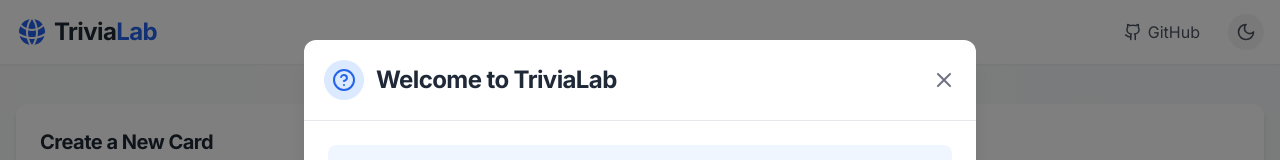
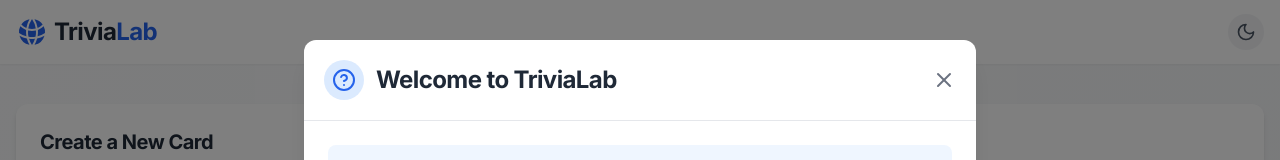
Before and after one commit to lukasjp11/TriviaLab, a React (Vite) app: page / in a window 1280 px wide. Shown: the top 160 px of the page. Built offline with nearby package versions, Linux system fonts and the light colour scheme.

Commit message:
fix ios?

```diff
--- a/src/components/layout/Footer.jsx
+++ b/src/components/layout/Footer.jsx
@@ -3,35 +3,36 @@
 
 const Footer = () => {
   return (
-    <footer className="bg-white dark:bg-gray-800 py-6 border-t border-gray-200 dark:border-gray-700 mt-10 w-full">
+    <footer className="bg-white dark:bg-gray-800 py-6 border-t border-gray-200 dark:border-gray-700 mt-10 w-full pb-safe">
       <div className="container mx-auto px-4">
         <div className="flex flex-col md:flex-row justify-between items-center">
           <div className="mb-4 md:mb-0">
             <div className="flex items-center space-x-2 text-blue-600 dark:text-blue-400">
               <svg xmlns="http://www.w3.org/2000/svg" viewBox="0 0 24 24" fill="currentColor" className="w-6 h-6">
-                <path d="M21.721 12.752a9.711 9.711 0 00-.945-5.003 12.754 12.754 0 01-4.339 2.708 18.991 18.991 0 01-.214 4.772 17.165 17.165 0 005.498-2.477zM14.634 15.55a17.324 17.324 0 00.332-4.647c-.952.227-1.945.347-2.966.347-1.021 0-2.014-.12-2.966-.347a17.515 17.515 0 00.332 4.647 17.385 17.385 0 005.268 0zM9.772 17.119a18.963 18.963 0 004.456 0A17.182 17.182 0 0112 21.724a17.18 17.18 0 01-2.228-4.605zM7.777 15.23a18.87 18.87 0 01-.214-4.774 12.753 12.753 0 01-4.34-2.708 9.711 9.711 0 00-.944 5.004 17.165 17.165 0 005.498 2.477zM21.356 14.752a9.765 9.765 0 01-7.478 6.817a18.64 18.64 0 001.988-4.718 18.627 18.627 0 005.49-2.098zM2.644 14.752c1.682.971 3.53 1.688 5.49 2.099a18.64 18.64 0 001.988 4.718 9.765 9.765 0 01-7.478-6.816zM13.878 2.43a9.755 9.755 0 016.116 3.986 11.267 11.267 0 01-3.746 2.504a18.63 18.63 0 00-2.37-6.49zM12 2.276a17.152 17.152 0 012.805 7.121c-.897.23-1.837.353-2.805.353-.968 0-1.908-.122-2.805-.353A17.151 17.151 0 0112 2.276zM10.122 2.43a18.629 18.629 0 00-2.37 6.49 11.266 11.266 0 01-3.746-2.504a9.754 9.754 0 016.116-3.985z" />
+                <path d="M21.721 12.752a9.711 9.711 0 00-.945-5.003 12.754 12.754 0 01-4.339 2.708 18.991 18.991 0 01-.214 4.772 17.165 17.165 0 005.498-2.477zM14.634 15.55a17.324 17.324 0 00.332-4.647c-.952.227-1.945.347-2.966.347-1.021 0-2.014-.12-2.966-.347a17.515 17.515 0 00.332 4.647 17.385 17.385 0 005.268 0zM9.772 17.119a18.963 18.963 0 004.456 0A17.182 17.182 0 0112 21.724a17.18 17.18 0 01-2.228-4.605zM7.777 15.23a18.87 18.87 0 01-.214-4.774 12.753 12.753 0 01-4.34-2.708 9.711 9.711 0 00-.944 5.004a17.165 17.165 0 005.498 2.477zM21.356 14.752a9.765 9.765 0 01-7.478 6.817a18.64 18.64 0 001.988-4.718 18.627 18.627 0 005.49-2.098zM2.644 14.752c1.682.971 3.53 1.688 5.49 2.099a18.64 18.64 0 001.988 4.718 9.765 9.765 0 01-7.478-6.816zM13.878 2.43a9.755 9.755 0 016.116 3.986 11.267 11.267 0 01-3.746 2.504a18.63 18.63 0 00-2.37-6.49zM12 2.276a17.152 17.152 0 012.805 7.121c-.897.23-1.837.353-2.805.353-.968 0-1.908-.122-2.805-.353A17.151 17.151 0 0112 2.276zM10.122 2.43a18.629 18.629 0 00-2.37 6.49 11.266 11.266 0 01-3.746-2.504a9.754 9.754 0 016.116-3.985z" />
               </svg>
               <span className="font-semibold text-gray-800 dark:text-white text-lg">
                 Trivia<span className="text-blue-600 dark:text-blue-400">Lab</span>
               </span>
             </div>
           </div>
-          <div className="hidden md:flex flex-col items-center md:items-end">
-            <div className="flex mb-2 space-x-4">
+
+          <div className="flex flex-col items-center md:items-end">
+            <div className="flex space-x-4">
               <a
                 href="https://github.com/lukasjp11/trivialab"
                 target="_blank"
                 rel="noopener noreferrer"
-                className="text-gray-600 dark:text-gray-400 hover:text-gray-900 dark:hover:text-white transition-colors"
+                className="text-gray-600 dark:text-gray-400 hover:text-gray-900 dark:hover:text-white transition-colors flex items-center gap-2"
                 aria-label="GitHub"
               >
                 <Github size={20} />
+                <span>GitHub</span>
               </a>
             </div>
           </div>
         </div>
       </div>
-      <div className="h-4 bg-white dark:bg-gray-800"></div>
     </footer>
   );
 };
--- a/src/components/layout/Header.jsx
+++ b/src/components/layout/Header.jsx
@@ -7,15 +7,13 @@
   const { darkMode, toggleTheme } = useTheme();
 
   return (
-    <header className="sticky top-0 z-40 bg-white dark:bg-gray-800 shadow-sm dark:shadow-gray-900/20 w-full">
-      <div className="absolute top-0 left-0 right-0 h-5 bg-white dark:bg-gray-800 -translate-y-full"></div>
-
+    <header className="sticky top-0 z-40 bg-white dark:bg-gray-800 shadow-sm dark:shadow-gray-900/20 w-full pt-safe">
       <div className="container mx-auto px-4">
         <div className="flex items-center justify-between h-16">
           <div className="flex items-center gap-2">
             <div className="flex items-center text-blue-600 dark:text-blue-400">
               <svg xmlns="http://www.w3.org/2000/svg" viewBox="0 0 24 24" fill="currentColor" className="w-8 h-8">
-                <path d="M21.721 12.752a9.711 9.711 0 00-.945-5.003 12.754 12.754 0 01-4.339 2.708 18.991 18.991 0 01-.214 4.772 17.165 17.165 0 005.498-2.477zM14.634 15.55a17.324 17.324 0 00.332-4.647c-.952.227-1.945.347-2.966.347-1.021 0-2.014-.12-2.966-.347a17.515 17.515 0 00.332 4.647 17.385 17.385 0 005.268 0zM9.772 17.119a18.963 18.963 0 004.456 0A17.182 17.182 0 0112 21.724a17.18 17.18 0 01-2.228-4.605zM7.777 15.23a18.87 18.87 0 01-.214-4.774 12.753 12.753 0 01-4.34-2.708 9.711 9.711 0 00-.944 5.004 17.165 17.165 0 005.498 2.477zM21.356 14.752a9.765 9.765 0 01-7.478 6.817 18.64 18.64 0 001.988-4.718 18.627 18.627 0 005.49-2.098zM2.644 14.752c1.682.971 3.53 1.688 5.49 2.099a18.64 18.64 0 001.988 4.718 9.765 9.765 0 01-7.478-6.816zM13.878 2.43a9.755 9.755 0 016.116 3.986 11.267 11.267 0 01-3.746 2.504a18.63 18.63 0 00-2.37-6.49zM12 2.276a17.152 17.152 0 012.805 7.121c-.897.23-1.837.353-2.805.353-.968 0-1.908-.122-2.805-.353A17.151 17.151 0 0112 2.276zM10.122 2.43a18.629 18.629 0 00-2.37 6.49 11.266 11.266 0 01-3.746-2.504a9.754 9.754 0 016.116-3.985z" />
+                <path d="M21.721 12.752a9.711 9.711 0 00-.945-5.003 12.754 12.754 0 01-4.339 2.708 18.991 18.991 0 01-.214 4.772 17.165 17.165 0 005.498-2.477zM14.634 15.55a17.324 17.324 0 00.332-4.647c-.952.227-1.945.347-2.966.347-1.021 0-2.014-.12-2.966-.347a17.515 17.515 0 00.332 4.647 17.385 17.385 0 005.268 0zM9.772 17.119a18.963 18.963 0 004.456 0A17.182 17.182 0 0112 21.724a17.18 17.18 0 01-2.228-4.605zM7.777 15.23a18.87 18.87 0 01-.214-4.774 12.753 12.753 0 01-4.34-2.708 9.711 9.711 0 00-.944 5.004a17.165 17.165 0 005.498 2.477zM21.356 14.752a9.765 9.765 0 01-7.478 6.817a18.64 18.64 0 001.988-4.718 18.627 18.627 0 005.49-2.098zM2.644 14.752c1.682.971 3.53 1.688 5.49 2.099a18.64 18.64 0 001.988 4.718 9.765 9.765 0 01-7.478-6.816zM13.878 2.43a9.755 9.755 0 016.116 3.986 11.267 11.267 0 01-3.746 2.504a18.63 18.63 0 00-2.37-6.49zM12 2.276a17.152 17.152 0 012.805 7.121c-.897.23-1.837.353-2.805.353-.968 0-1.908-.122-2.805-.353A17.151 17.151 0 0112 2.276zM10.122 2.43a18.629 18.629 0 00-2.37 6.49 11.266 11.266 0 01-3.746-2.504a9.754 9.754 0 016.116-3.985z" />
               </svg>
               <h1 className="text-xl md:text-2xl font-bold ml-1.5 text-gray-800 dark:text-white">
                 Trivia<span className="text-blue-600 dark:text-blue-400">Lab</span>
@@ -24,16 +22,6 @@
           </div>
 
           <nav className="hidden md:flex items-center space-x-4">
-            <a
-              href="https://github.com/lukasjp11/trivialab"
-              target="_blank"
-              rel="noopener noreferrer"
-              className="text-gray-600 dark:text-gray-300 hover:text-gray-900 dark:hover:text-white px-3 py-2 flex items-center gap-1.5 rounded-lg transition-colors hover:bg-gray-100 dark:hover:bg-gray-700"
-            >
-              <Github size={18} />
-              <span>GitHub</span>
-            </a>
-
             <button
               onClick={toggleTheme}
               className="p-2 bg-gray-100 dark:bg-gray-700 rounded-full text-gray-600 dark:text-gray-300 hover:text-gray-900 dark:hover:text-white transition-colors"
--- a/src/styles/index.css
+++ b/src/styles/index.css
@@ -71,6 +71,16 @@
   }
 }
 
+@layer utilities {
+  .pt-safe {
+    padding-top: env(safe-area-inset-top);
+  }
+
+  .pb-safe {
+    padding-bottom: env(safe-area-inset-bottom);
+  }
+}
+
 .fade-in {
   animation: fadeIn 0.3s var(--animation-curve);
 }
```
